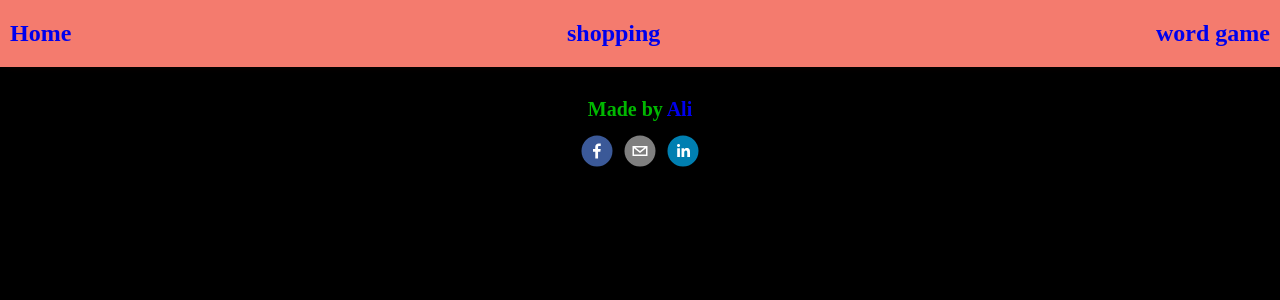
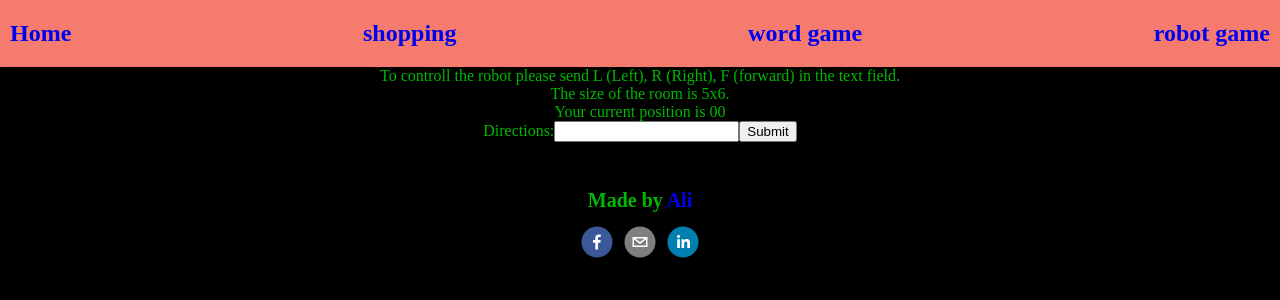
Before and after one commit to faradji/react-shopping-cart, a React (Create React App) app: page /robot in a window 1280 px wide. Shown: the top 300 px of the page. Built offline with nearby package versions, Linux system fonts and the light colour scheme.

Commit message:
v1.0 of robot game added

```diff
--- a/src/App.js
+++ b/src/App.js
@@ -2,8 +2,8 @@ import React from "react";
 import { Switch, Route } from "react-router-dom";
 import ContentShopping from "./pages/shoppingCart/ContentShopping";
 import ContentGame from "./pages/wordGame/ContentGame";
-
-import Home from "./pages/home/HomeContent";
+import RobotContent from "./pages/robot/RobotContent";
+import HomeContent from "./pages/home/HomeContent";
 import Header from "./components/Header";
 import Footer from "./components/Footer";
 function App() {
@@ -13,7 +13,7 @@ function App() {
       <main>
         <Switch>
           <Route exact path="/">
-            <Home />
+            <HomeContent />
           </Route>
 
           <Route path="/shoppingcart">
@@ -22,6 +22,9 @@ function App() {
 
           <Route path="/wordgame">
             <ContentGame />
+          </Route>
+          <Route path="/robot">
+            <RobotContent />
           </Route>
         </Switch>
       </main>
--- a/src/components/Header.js
+++ b/src/components/Header.js
@@ -12,6 +12,9 @@ function Header() {
       <Link to="/wordgame">
         <h2>word game</h2>
       </Link>
+      <Link to="/robot">
+        <h2>robot game</h2>
+      </Link>
     </header>
   );
 }
--- /dev/null
+++ b/src/pages/robot/RobotContent.js
@@ -0,0 +1,21 @@
+import React from "react";
+import UserInputForm from "./components/robotLogic";
+function Main() {
+  return (
+    <div className="main">
+      <div className="main-board">
+        To controll the robot please send L (Left), R (Right), F (forward) in
+        the text field.
+        <br />
+        The size of the room is 5x6.
+      </div>
+      <div className="main-info">
+        <div>
+          <UserInputForm />
+        </div>
+      </div>
+    </div>
+  );
+}
+
+export default Main;
--- /dev/null
+++ b/src/pages/robot/components/robotLogic.js
@@ -0,0 +1,126 @@
+/* eslint-disable react-hooks/rules-of-hooks */
+import React, { useState, useEffect } from "react";
+
+function UserInputForm() {
+  const [value, useValue] = useState("");
+  const [position, usePosition] = useState(0);
+  const [currentPos, useCurrentPos] = useState([0, 0]);
+  const xyPos = [
+    [0, 0],
+    [0, 1],
+    [0, 2],
+    [0, 3],
+    [0, 4],
+    [1, 0],
+    [1, 1],
+    [1, 2],
+    [1, 3],
+    [1, 4],
+    [2, 0],
+    [2, 1],
+    [2, 2],
+    [2, 3],
+    [2, 4],
+    [3, 0],
+    [3, 1],
+    [3, 2],
+    [3, 3],
+    [3, 4],
+    [4, 0],
+    [4, 1],
+    [4, 2],
+    [4, 3],
+    [4, 4],
+    [5, 0],
+    [5, 1],
+    [5, 2],
+    [5, 3],
+    [5, 4],
+  ];
+
+  const handleChange = (e) => {
+    // set state of value to the input provided by the user
+    useValue(e.target.value);
+  };
+  useEffect(() => {
+    useCurrentPos(xyPos[position]);
+  }, [position]);
+
+  const handleSubmit = (e) => {
+    //check if user input matches L R F
+    if (!value.match(/^[LlRrFf]+$/)) {
+      alert("You can only use L/l, R/r, F/f to move the robot");
+      e.preventDefault();
+      return;
+    }
+
+    //split the input to individual chars and move the robot according to input
+    const pieces = value.split("");
+    for (let i = 0; i < pieces.length; i++) {
+      switch (pieces[i].toLowerCase()) {
+        case "l":
+          if (position === 0) {
+            usePosition(4);
+          } else if (position === 5) {
+            usePosition(9);
+          } else if (position === 10) {
+            usePosition(14);
+          } else if (position === 15) {
+            usePosition(19);
+          } else if (position === 20) {
+            usePosition(24);
+          } else {
+            usePosition((prev) => prev - 1);
+          }
+          break;
+        case "r":
+          if (position === 4) {
+            usePosition(0);
+          } else if (position === 9) {
+            usePosition(5);
+          } else if (position === 14) {
+            usePosition(10);
+          } else if (position === 19) {
+            usePosition(15);
+          } else if (position === 24) {
+            usePosition(20);
+          } else {
+            usePosition((prev) => prev + 1);
+          }
+          break;
+        case "f":
+          if (position === 0) {
+            usePosition(20);
+          } else if (position === 1) {
+            usePosition(21);
+          } else if (position === 2) {
+            usePosition(22);
+          } else if (position === 3) {
+            usePosition(23);
+          } else if (position === 4) {
+            usePosition(24);
+          } else {
+            usePosition((prev) => prev - 5);
+          }
+          break;
+        default:
+      }
+    }
+    e.preventDefault();
+  };
+
+  return (
+    <form onSubmit={handleSubmit}>
+      <label>
+        Your current position is {currentPos ? currentPos : "0,0"} <br />
+      </label>
+      <label>
+        Directions:
+        <input type="text" value={value} onChange={handleChange} />
+      </label>
+      <input type="submit" value="Submit" />
+    </form>
+  );
+}
+
+export default UserInputForm;
--- a/src/pages/shoppingCart/ContentShopping.js
+++ b/src/pages/shoppingCart/ContentShopping.js
@@ -6,8 +6,7 @@ import Header from "./components/Header";
 import Cart from "./pages/Cart";
 import Photos from "./pages/Photos";
 
-function contentShopping() {
-  // eslint-disable-next-line react-hooks/rules-of-hooks
+function ContentShopping() {
   const { path } = useRouteMatch();
 
   return (
@@ -28,4 +27,4 @@ function contentShopping() {
   );
 }
 
-export default contentShopping;
+export default ContentShopping;
--- a/src/pages/wordGame/ContentGame.js
+++ b/src/pages/wordGame/ContentGame.js
@@ -2,7 +2,7 @@ import React from "react";
 import useWordGame from "./hooks/useWordGame";
 import "./styles.css";
 
-function contentGame() {
+function ContentGame() {
   const {
     timeRemaining,
     isTimeRunning,
@@ -12,7 +12,6 @@ function contentGame() {
     wordCount,
     text,
     wordPerMin,
-    // eslint-disable-next-line react-hooks/rules-of-hooks
   } = useWordGame(10);
   return (
     <div>
@@ -35,4 +34,4 @@ function contentGame() {
   );
 }
 
-export default contentGame;
+export default ContentGame;
```
